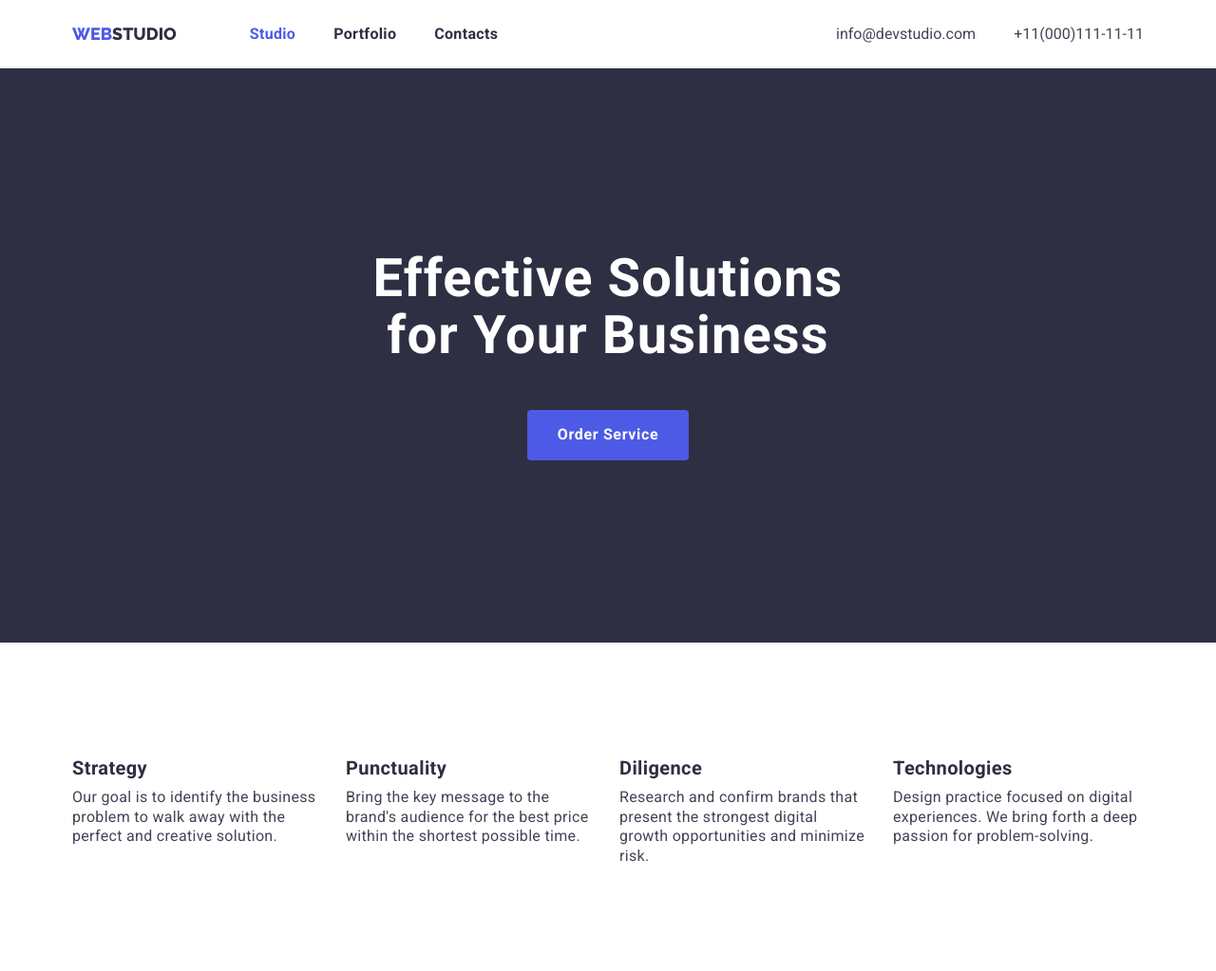
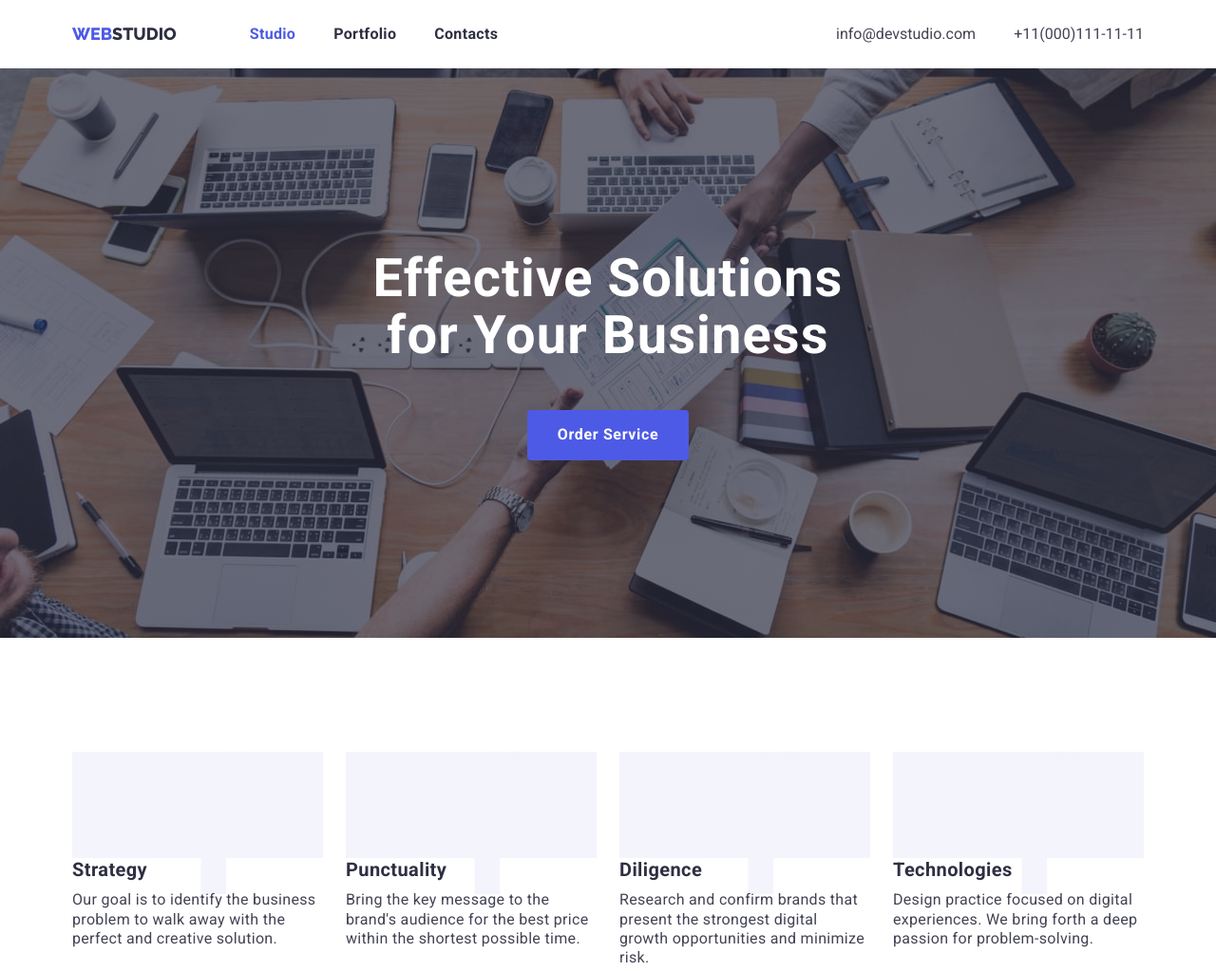
Before and after one commit to Usatuy29/goit-markup-hw-03, a plain HTML site: page index.html in a window 1280 px wide. Shown: the top 1023 px of the page at 95% size. Drawn offline with nearby package versions, Linux system fonts and the light colour scheme.

Commit message:
update index.html

```diff
--- a/css/styles.css
+++ b/css/styles.css
@@ -156,11 +156,22 @@ nav{
 
 /*Main*/
 /*Hero*/
-.hero{
-    background-color:var(--dark);
+.hero{max-width: 1440px;
+    height: 600px;
+    margin-left: auto;
+    margin-right: auto;
+   background: linear-gradient(to right, rgba(46, 47, 66, 0.7),rgba(46, 47, 66, 0.7)),
+
+    url(../images/people-office.jpg);
+    background-repeat: no-repeat;
+    background-position:center;
+    background-size: cover;
+
+
     text-align: center;
     padding-top: 192px;
     padding-bottom: 192px;
+
 
 }
 .hero-title{
@@ -192,6 +203,14 @@ nav{
     ;
 }
 /*section */
+.content-icon{
+    background-color:#F4F4FD ;
+    width: 264px;
+     height:112px;
+}
+.icon-settings{
+ fill: #404BBF;
+}
 .content-list{
     display: flex;
     margin-bottom: 0;
@@ -249,6 +268,8 @@ nav{
 }
 .team-card{
     background-color:var(--white-text-color) ;
+    box-shadow: 0px 1px 6px rgba(46, 47, 66, 0.08), 0px 1px 1px rgba(46, 47, 66, 0.16), 0px 2px 1px rgba(46, 47, 66, 0.08);
+border-radius: 0px 0px 4px 4px;
 }
 .team{
     background-color: #F4F4FD;
--- a/index.html
+++ b/index.html
@@ -38,15 +38,48 @@
             <h1 class="hero-title">Effective Solutions for Your Business</h1>
             <button type="button" class="button">Order Service</button>
             </div>
+
         </section>
         <section>
         <div class="conteiner">
             <h2 class=visually-hidden>Our priorities</h2>
             <ul class="content-list">
-                <li class="content-border"><h3 class="content-title">Strategy </h3><p class="content">Our goal is to identify the business problem to walk away with the perfect and creative solution. </p></li>
-                <li class="content-border"><h3 class="content-title">Punctuality</h3> <p class="content">Bring the key message to the brand's audience for the best price within the shortest possible time.</p></li>
-                <li class="content-border"><h3 class="content-title">Diligence</h3> <p class="content">Research and confirm brands that present the strongest digital growth opportunities and minimize risk.</p></li>
-                <li class="content-border"><h3 class="content-title">Technologies</h3> <p class="content">Design practice focused on digital experiences. We bring forth a deep passion for problem-solving.</p></li>
+                <li class="content-border">
+                    <div class="content-icon" width="264px" height="112px">
+                        <svg class="icon-setting">
+                            <use href="./images/symbol-defs.svg#facebook"></use>
+                        </svg>
+                    </div>
+                    <h3 class="content-title">Strategy </h3>
+                    <p class="content">Our goal is to identify the business problem to walk away with the perfect and creative solution. </p>
+                </li>
+                <li class="content-border">
+                    <div class="content-icon" >
+                        <svg class="icon-setting">
+                            <use href="./images/symbol-defs.svg#facebook"></use>
+                        </svg>
+                    </div>
+                    <h3 class="content-title">Punctuality</h3>
+                    <p class="content">Bring the key message to the brand's audience for the best price within the shortest possible time.</p>
+                </li>
+                <li class="content-border">
+                    <div class="content-icon">
+                        <svg class="icon-setting">
+                             <use href="./images/symbol-defs.svg#facebook"></use>
+                        </svg>
+                     </div>
+                     <h3 class="content-title">Diligence</h3>
+                     <p class="content">Research and confirm brands that present the strongest digital growth opportunities and minimize risk.</p>
+                </li>
+                <li class="content-border">
+                    <div class="content-icon">
+                        <svg class="icon-setting">
+                            <use href="./images/symbol-defs.svg#facebook"></use>
+                        </svg>
+                    </div>
+                    <h3 class="content-title">Technologies</h3>
+                    <p class="content">Design practice focused on digital experiences. We bring forth a deep passion for problem-solving.</p>
+                </li>
             </ul>
          </div>
         </section>
@@ -69,6 +102,7 @@
                     <div class="name-conteiner">
                     <h3 class="name">Mark Guerrero</h3>
                     <p class="position">Product Designer</p>
+
                     </div>
                 </li>
                 <li class="team-card">
@@ -76,6 +110,13 @@
                     <div class="name-conteiner">
                     <h3 class="name">Tom Ford</h3>
                     <p class="position">Frontend Developer</p>
+                    <ul>
+                        <li>
+                            <svg>
+                                <use href="./images/symbol-defs.svg#instagram"></use>
+                            </svg>
+                        </li>
+                    </ul>
                     </div>
                 </li>
                 <li class="team-card">
```
Also changed, not shown: images/people-office.jpg (added), images/symbol-defs.svg (added), 1 other file.
